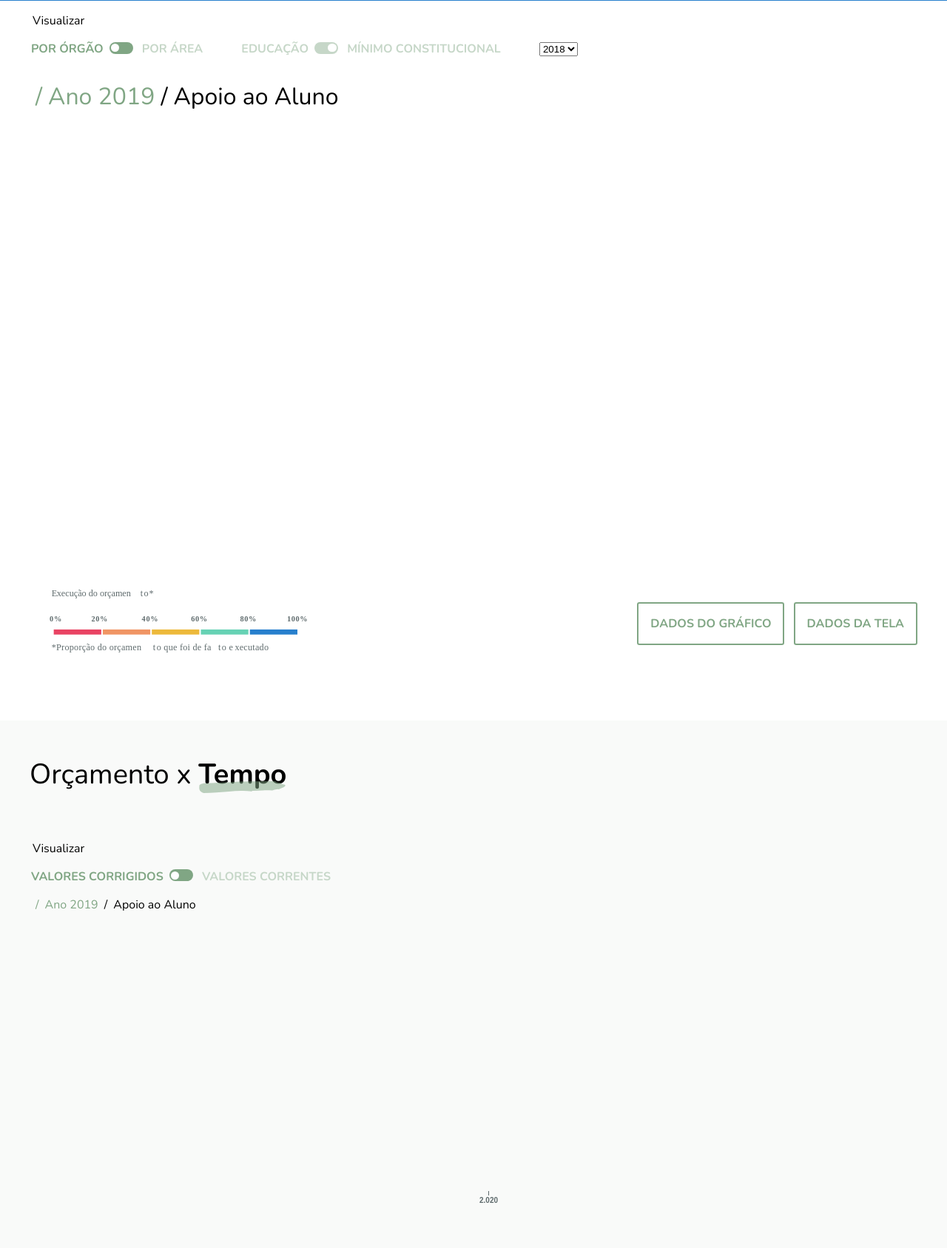
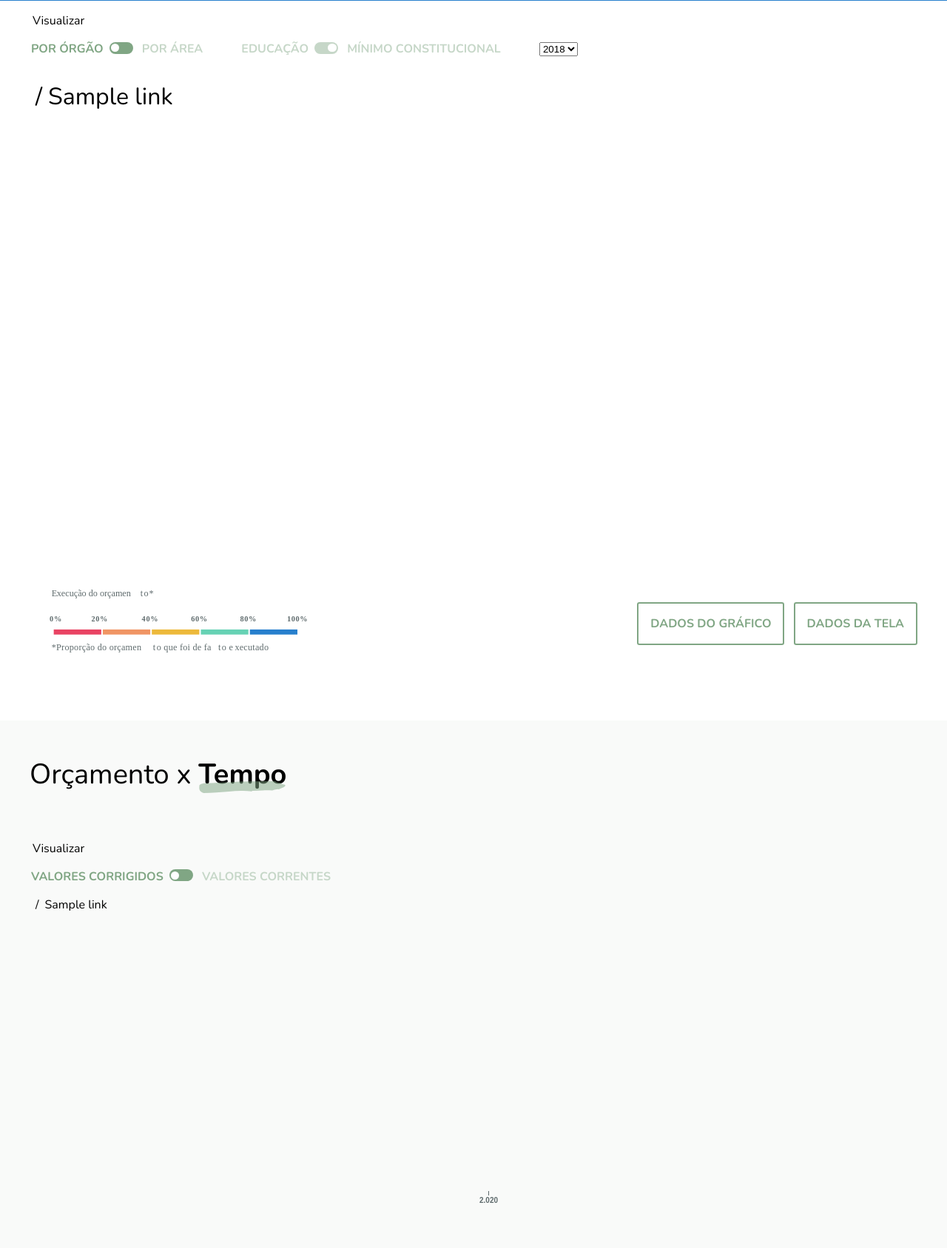
Before and after one commit to prefeiturasp/SME-Livro-Aberto, a Django app: template mosaico/templates/mosaico/base.html in a window 1280 px wide. Shown: the part 399-2086 px from the top of the page at 74% size. Run offline with Django 3.2, Linux system fonts and the light colour scheme; data comes from the database, SQL or seed files in the repository; tables that the repository leaves empty hold one stand-in row (values such as "Sample post"); the template is opened without the code that fills it: values that come from a table or form of the project are taken from there, most other values are stand-ins (such as "Sample title", 1, 10 or a date in 2020).

Commit message:
Create breadcrumb partial template

```diff
--- /dev/null
+++ b/mosaico/templates/_breadcrumb.html
@@ -0,0 +1,13 @@
+<nav aria-label="breadcrumb">
+  <ol class="breadcrumb">
+    {% for link in breadcrumb %}
+      {% if forloop.last %}
+        <li class="active" aria-current="page"><span>{{ link.name }}</span></li>
+      {% else %}
+        <li>
+          <a href="{{link.url}}#{{anchor}}">{{ link.name }}</a>
+        </li>
+      {% endif %}
+    {% endfor %}
+  </ol>
+</nav>
--- a/mosaico/templates/mosaico/base.html
+++ b/mosaico/templates/mosaico/base.html
@@ -57,11 +57,7 @@
         </select>
       </fieldset>
       </form>
-      <nav aria-label="breadcrumb">
-        <ol class="breadcrumb">
-          <li><a href="#">Ano 2019</a></li>
-          <li class="active" aria-current="page"><span>Apoio ao Aluno</span></li>
-        </ol>
+      {% include '_breadcrumb.html' with breadcrumb=breadcrumb anchor='mosaico' %}
       </nav>
       <ol class="treemap">
           {% for execucao in execucoes %}
@@ -123,12 +119,7 @@
         </div>
       </fieldset>
       </form>
-      <nav aria-label="breadcrumb">
-        <ol class="breadcrumb">
-          <li><a href="#">Ano 2019</a></li>
-          <li class="active" aria-current="page"><span>Apoio ao Aluno</span></li>
-        </ol>
-      </nav>
+      {% include '_breadcrumb.html' with breadcrumb=breadcrumb anchor='budget-over-time' %}
       <div class="timeseries">
           <style type="text/css">
             .timeseries svg{
@@ -179,12 +170,7 @@
   <section id="data-table">
     <div class="wrapper">
       <h2><em>Tabela</em> de Dados</h2>
-      <nav aria-label="breadcrumb">
-        <ol class="breadcrumb">
-          <li><a href="#">Ano 2019</a></li>
-          <li class="active" aria-current="page"><span>Apoio ao Aluno</span></li>
-        </ol>
-      </nav>
+      {% include '_breadcrumb.html' with breadcrumb=breadcrumb anchor='data-table' %}
       <table>
           <thead>
               <tr>
```
